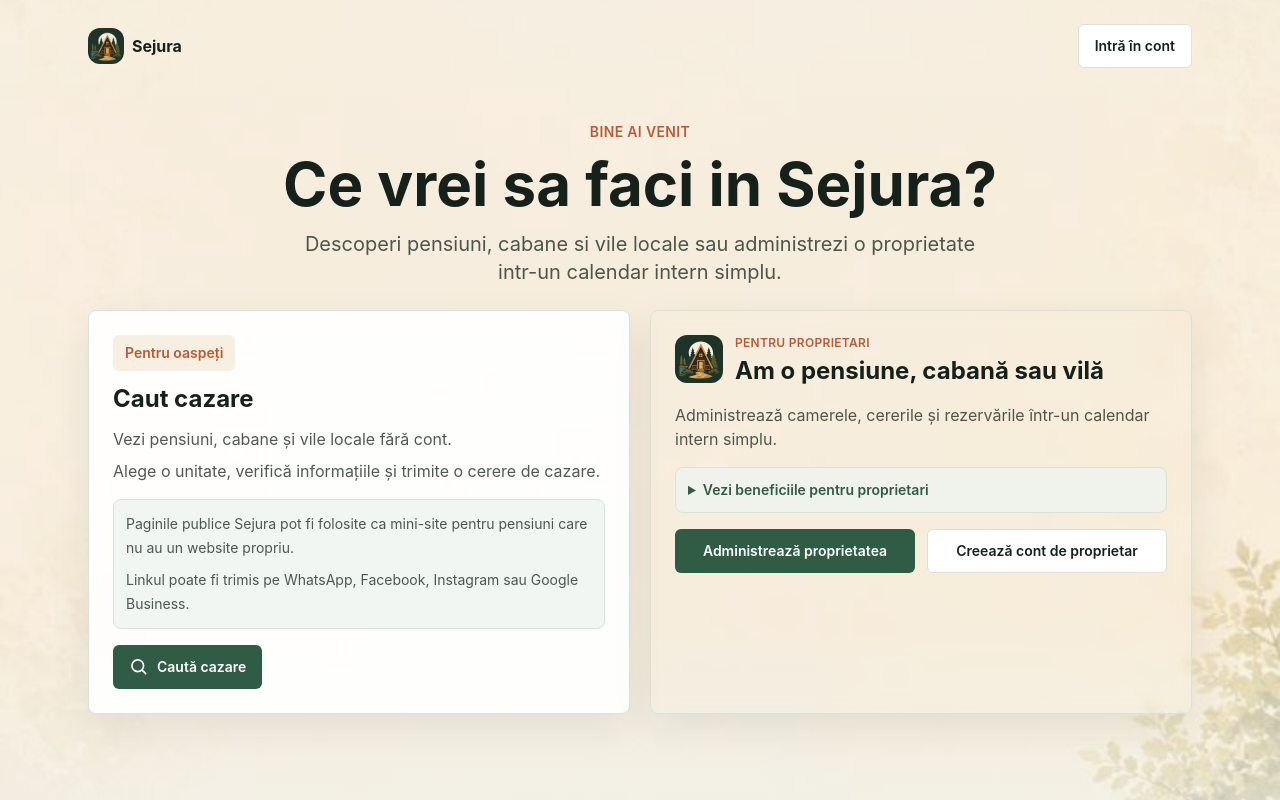
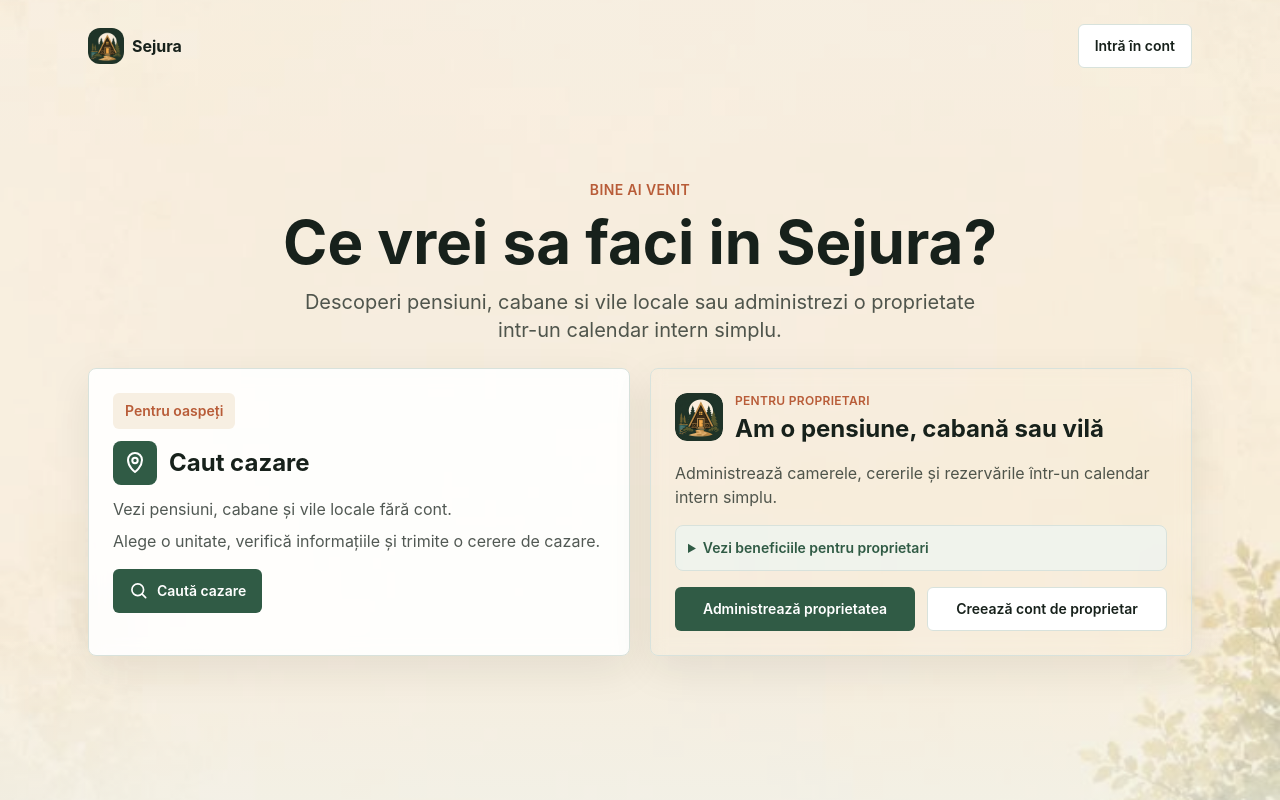
Before and after one commit to rule10xinvestments-maker/Sejura, a Next.js app: page / in a window 1280 px wide. Built offline with nearby package versions, Linux system fonts and the light colour scheme.

Commit message:
Polish landing guest and owner cards

```diff
--- a/src/app/page.tsx
+++ b/src/app/page.tsx
@@ -13,6 +13,32 @@ function SearchIcon() {
     >
       <path
         d="m20 20-4.5-4.5m2-5A7 7 0 1 1 3.5 10.5a7 7 0 0 1 14 0Z"
+        stroke="currentColor"
+        strokeLinecap="round"
+        strokeLinejoin="round"
+        strokeWidth="2"
+      />
+    </svg>
+  );
+}
+
+function MapPinIcon() {
+  return (
+    <svg
+      aria-hidden="true"
+      className="h-6 w-6 shrink-0"
+      fill="none"
+      viewBox="0 0 24 24"
+    >
+      <path
+        d="M12 21s7-5.2 7-12a7 7 0 1 0-14 0c0 6.8 7 12 7 12Z"
+        stroke="currentColor"
+        strokeLinecap="round"
+        strokeLinejoin="round"
+        strokeWidth="2"
+      />
+      <path
+        d="M12 12.2a2.7 2.7 0 1 0 0-5.4 2.7 2.7 0 0 0 0 5.4Z"
         stroke="currentColor"
         strokeLinecap="round"
         strokeLinejoin="round"
@@ -71,7 +97,16 @@ export default function HomePage() {
               <div className="inline-flex rounded-md bg-[#f7efe2] px-3 py-2 text-sm font-semibold text-clay">
                 Pentru oaspeți
               </div>
-              <h2 className="mt-3 text-2xl font-bold text-ink">Caut cazare</h2>
+              <div className="mt-3 flex items-center gap-3">
+                <span
+                  aria-hidden="true"
+                  className="inline-flex h-11 w-11 shrink-0 items-center justify-center rounded-lg bg-moss text-white"
+                  data-testid="guest-card-icon"
+                >
+                  <MapPinIcon />
+                </span>
+                <h2 className="text-2xl font-bold text-ink">Caut cazare</h2>
+              </div>
               <p className="mt-3 text-sm leading-6 text-ink/75 sm:text-base">
                 Vezi pensiuni, cabane și vile locale fără cont.
               </p>
@@ -79,16 +114,6 @@ export default function HomePage() {
                 Alege o unitate, verifică informațiile și trimite o cerere de
                 cazare.
               </p>
-              <div className="mt-4 rounded-lg border border-line bg-mist/80 p-3 text-sm leading-6 text-ink/75">
-                <p>
-                  Paginile publice Sejura pot fi folosite ca mini-site pentru
-                  pensiuni care nu au un website propriu.
-                </p>
-                <p className="mt-2">
-                  Linkul poate fi trimis pe WhatsApp, Facebook, Instagram sau
-                  Google Business.
-                </p>
-              </div>
               <div className="mt-4">
                 <Link
                   className="button-primary inline-flex min-h-12 items-center gap-2 px-5 text-base"
@@ -102,7 +127,12 @@ export default function HomePage() {
 
             <article className="rounded-lg border border-line bg-white/88 p-4 shadow-soft backdrop-blur sm:p-6">
               <div className="flex items-start gap-3">
-                <SejuraLogo showText={false} size="md" />
+                <span
+                  className="inline-flex h-12 w-12 shrink-0 items-center justify-center overflow-hidden rounded-xl [&_img]:h-12 [&_img]:w-12 [&_img]:object-contain"
+                  data-testid="owner-card-icon"
+                >
+                  <SejuraLogo showText={false} size="md" />
+                </span>
                 <div>
                   <p className="text-xs font-semibold uppercase tracking-wide text-clay">
                     Pentru proprietari
@@ -127,6 +157,16 @@ export default function HomePage() {
                     </li>
                   ))}
                 </ul>
+                <div className="mt-3 rounded-md bg-white/75 px-3 py-3 leading-6">
+                  <p>
+                    Pagina publică Sejura poate fi folosită ca mini-site pentru
+                    pensiunea ta, chiar dacă nu ai un website propriu.
+                  </p>
+                  <p className="mt-2">
+                    Poți trimite linkul pe WhatsApp, Facebook, Instagram sau
+                    Google Business.
+                  </p>
+                </div>
               </details>
               <div className="mt-4 grid gap-3 sm:grid-cols-2">
                 <Link className="button-primary min-h-12 px-5 text-base" href="/app">
```
Also changed, not shown: 1 other file (tests, documents, lock files or other folders).
